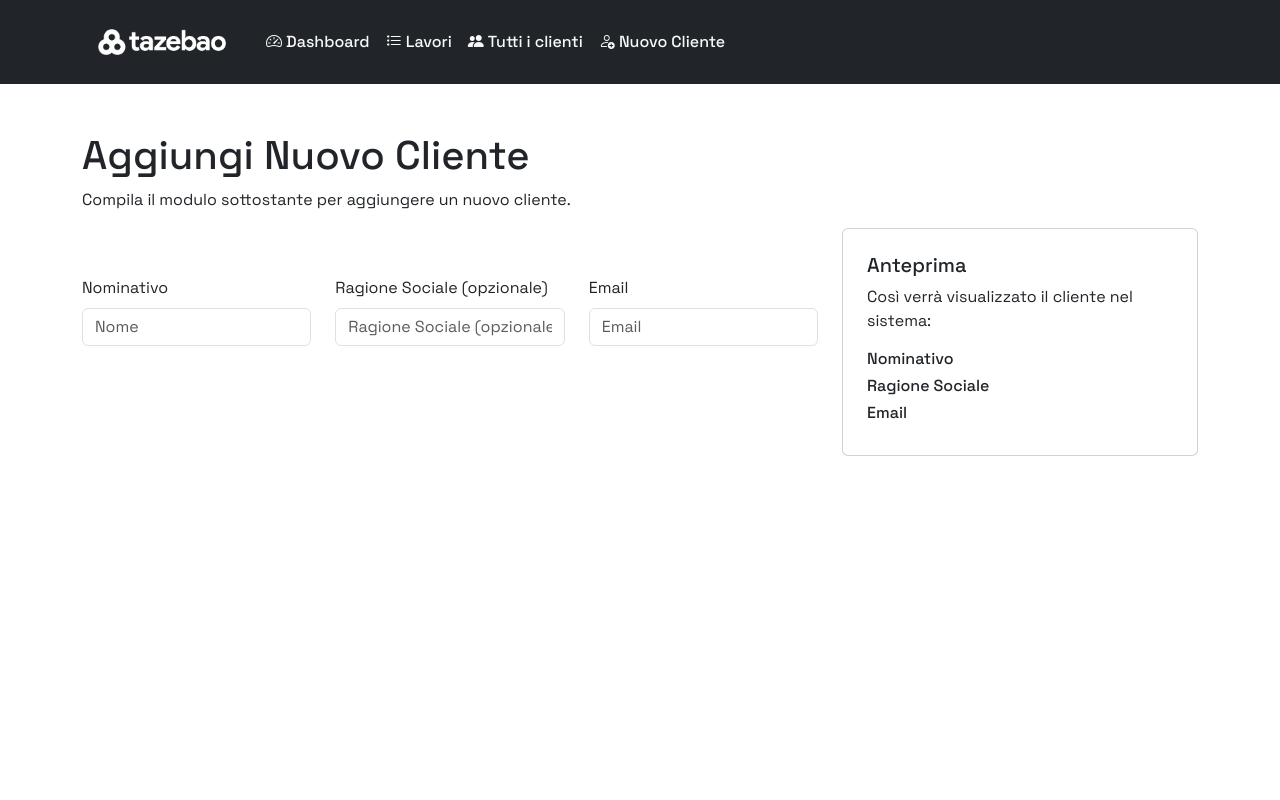
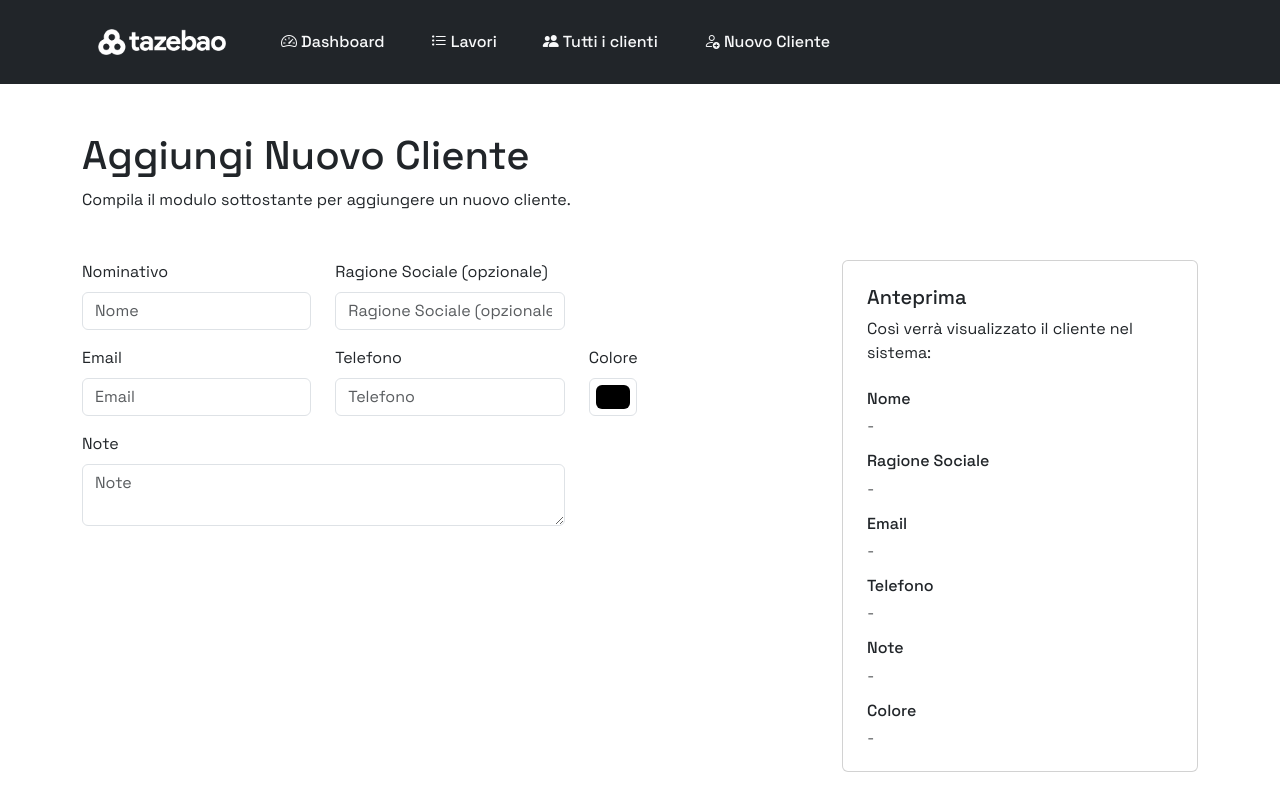
Before and after one commit to manuelparrinello/tazebao, a Flask app: template templates/cliente_new.html in a window 1280 px wide. Run offline with Flask 3, Linux system fonts and the light colour scheme; the template is opened without the code that fills it: most values are stand-ins (such as "Sample title", 1, 10 or a date in 2020).

Commit message:
second commit

```diff
--- a/app.py
+++ b/app.py
@@ -21,6 +21,8 @@ class Cliente(db.Model):
     email = db.Column(db.String(100), nullable=False)
     telefono = db.Column(db.String(20), nullable=False)
     lavori = db.relationship('Lavoro', backref='cliente', lazy=True)
+    note = db.Column(db.Text, nullable=True)
+    colore = db.Column(db.String(20), nullable=True)
 
     def __repr__(self):
         return f"<Cliente {self.name}>"
--- a/static/css/style.css
+++ b/static/css/style.css
@@ -9,3 +9,8 @@
     height: auto;
     padding: 1rem;
 }
+
+.nav-link {
+    margin-left: 15px;
+    margin-right: 15px;
+}
--- a/static/js/app.js
+++ b/static/js/app.js
@@ -3,9 +3,10 @@ const app = Vue.createApp({
     return {
       nomeCliente: "",
       ragioneSociale: "",
-      telefonoCliente: "",
+      telefono: "",
       email: "",
       color: "",
+      note: "",
     };
   },
   methods: {
@@ -14,9 +15,10 @@ const app = Vue.createApp({
       const formData = new FormData("#formCliente");
       formData.append("nomeCliente", this.nomeCliente);
       formData.append("ragioneSociale", this.ragioneSociale);
-      formData.append("telefonoCliente", this.telefonoCliente);
-      formData.append("emailCliente", this.emailCliente);
+      formData.append("telefono", this.telefono);
+      formData.append("email", this.email);
       formData.append("color", this.color);
+      formData.append("note", this.note);
 
       // Invio della richiesta POST al server
       fetch("/cliente/new", {
--- a/templates/_navbar.html
+++ b/templates/_navbar.html
@@ -49,7 +49,7 @@
 
 <!-- WRAPPER ISOLANTE (QUESTO RISOLVE IL PROBLEMA!) -->
 <div class="collapse bg-dark d-lg-none" id="mobileMenuWrapper">
-    <div class="container py-2 px-4">
+    <div class="container pt-2 pb-4 px-4">
         <ul class="navbar-nav">
 
             <li class="nav-item">
--- a/templates/cliente_new.html
+++ b/templates/cliente_new.html
@@ -6,12 +6,13 @@
 <h1>Aggiungi Nuovo Cliente</h1>
 <p>Compila il modulo sottostante per aggiungere un nuovo cliente.</p>
 
-<div class="container p-0" id="cliente">
+<div class="container p-0 mt-5" id="cliente">
 
 
     <div class="row">
+        <!-- FORM INPUTS ------------------------------>
         <div class="col-8">
-            <div class="row mt-5">
+            <div class="row">
 
                 <div class="col-md-4">
                     <label class="form-label" for="nomeCliente">Nominativo</label>
@@ -22,30 +23,75 @@
                     <input name="ragioneSociale" type="text" v-model="ragioneSociale" class="form-control"
                         placeholder="Ragione Sociale (opzionale)">
                 </div>
+            </div>
+
+
+            <div class="row mt-3">
                 <div class="col-md-4">
                     <label class="form-label" for="email">Email</label>
                     <input name="email" type="email" v-model="email" class="form-control" placeholder="Email">
                 </div>
+                <div class="col-md-4">
+                    <label class="form-label" for="telefono">Telefono</label>
+                    <input name="telefono" type="tel" v-model="telefono" class="form-control" placeholder="Telefono">
+                </div>
+                <div class="col-md-4">
+                    <label class="form-label" for="colore">Colore</label>
+                    <input name="colore" type="color" v-model="colore" class="form-control form-control-color"
+                        placeholder="Colore">
+                </div>
+            </div>
 
+            <div class="row mt-3">
+                <div class="col-md-8">
+                    <label class="form-label" for="telefono">Note</label>
+                    <textarea name="note" v-model="note" class="form-control" placeholder="Note"></textarea>
+                </div>
             </div>
+
         </div>
 
+
+        <!-- PREVIEW CARD -------------------------------->
         <div class="col-4">
             <div class="card">
                 <div class="card-body p-4">
                     <h5 class="card-title">Anteprima</h5>
-                    <p class="card-text">Così verrà visualizzato il cliente nel sistema:</p>
+                    <p class="card-text mb-4">Così verrà visualizzato il cliente nel sistema:</p>
                     <!-- Nome Cliente -->
-                    <div class="d-flex align-items-center mb-2">
-                        <h6 class="mb-0 text-capitalize">[[ nomeCliente ? nomeCliente : 'Nominativo' ]]</h6>
+                    <div class="mt-3">
+                        <h6>Nome</h6>
+                        <h6 class="mb-0 text-capitalize fw-light">[[ nomeCliente ? nomeCliente : '-' ]]</h6>
                     </div>
                     <!-- Ragione Sociale -->
-                    <div class="d-flex align-items-center mb-2">
-                        <h6 class="mb-0 text-capitalize">[[ ragioneSociale ? ragioneSociale : 'Ragione Sociale' ]]</h6>
+                    <div class="mt-3">
+                        <h6>Ragione Sociale</h6>
+                        <h6 class="mb-0 text-capitalize fw-light">[[ ragioneSociale ? ragioneSociale : '-' ]]</h6>
                     </div>
                     <!-- Email -->
-                    <div class="d-flex align-items-center mb-2">
-                        <h6 class="mb-0">[[ email ? email : 'Email' ]]</h6>
+                    <div class="mt-3">
+                        <h6>Email</h6>
+                        <h6 class="mb-0 fw-light">[[ email ? email : '-' ]]</h6>
+                    </div>
+                    <!-- Telefono -->
+                    <div class="mt-3">
+                        <h6>Telefono</h6>
+                        <h6 class="mb-0 fw-light">[[ telefono ? telefono : '-' ]]</h6>
+                    </div>
+                    <!-- Note -->
+                    <div class="mt-3">
+                        <h6>Note</h6>
+                        <h6 class="mb-0 fw-light">[[ note ? note : '-' ]]</h6>
+                    </div>
+                    <!-- Colore -->
+                    <div class="mt-3">
+                        <h6>Colore</h6>
+                        <h6 class="mb-0 fw-light">
+                            <span v-if="colore" :style="{ color: colore, fontWeight: 'bold' }">
+                                {{ colore }}
+                            </span>
+                            <span v-else>-</span>
+                        </h6>
                     </div>
                 </div>
             </div>
```
